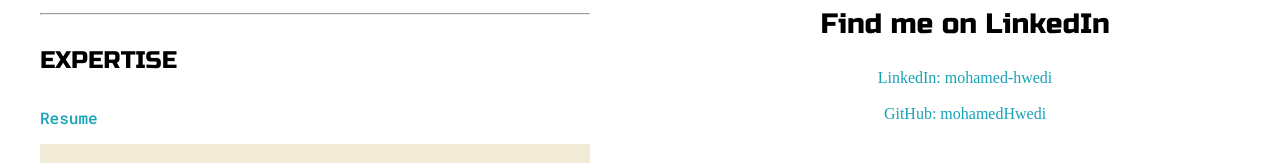
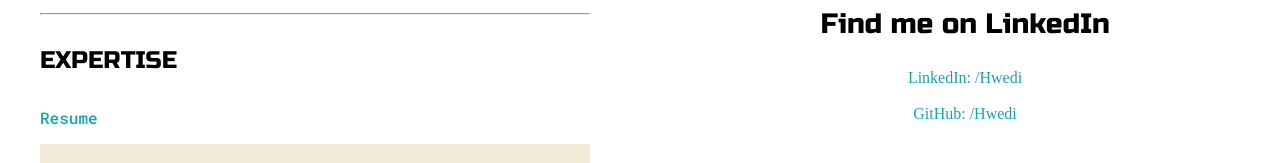
Before and after one commit to hwedi/hwedi.github.io, a plain HTML site: page index.html in a window 1280 px wide. Shown: the part 932-1095 px from the top of the page. Drawn offline with Linux system fonts and the light colour scheme.

Commit message:
Modify social links.

```diff
--- a/index.html
+++ b/index.html
@@ -115,9 +115,9 @@
 				<div class="social-links">
 					<h3>Find me on LinkedIn</h3>
 
-					<a target="_blank" href="https://www.linkedin.com/mohamed-hwedi">LinkedIn: mohamed-hwedi</a>
+					<a target="_blank" href="https://www.linkedin.com/in/Hwedi">LinkedIn: /Hwedi</a>
 					<br>
-					<a target="_blank" href="https://www.github.com/mohamedHwedi">GitHub: mohamedHwedi</a>
+					<a target="_blank" href="https://www.github.com/Hwedi">GitHub: /Hwedi</a>
 
 				</div>
 			</div>
```
